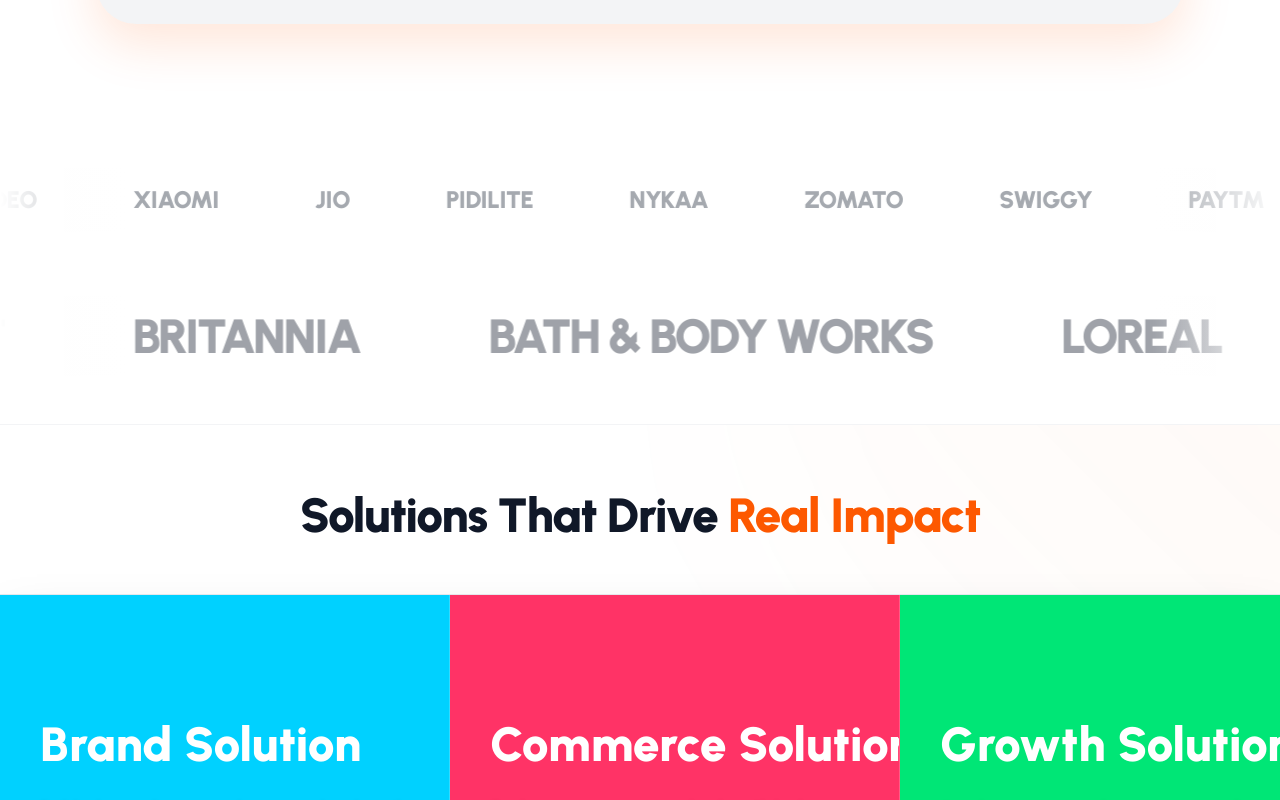
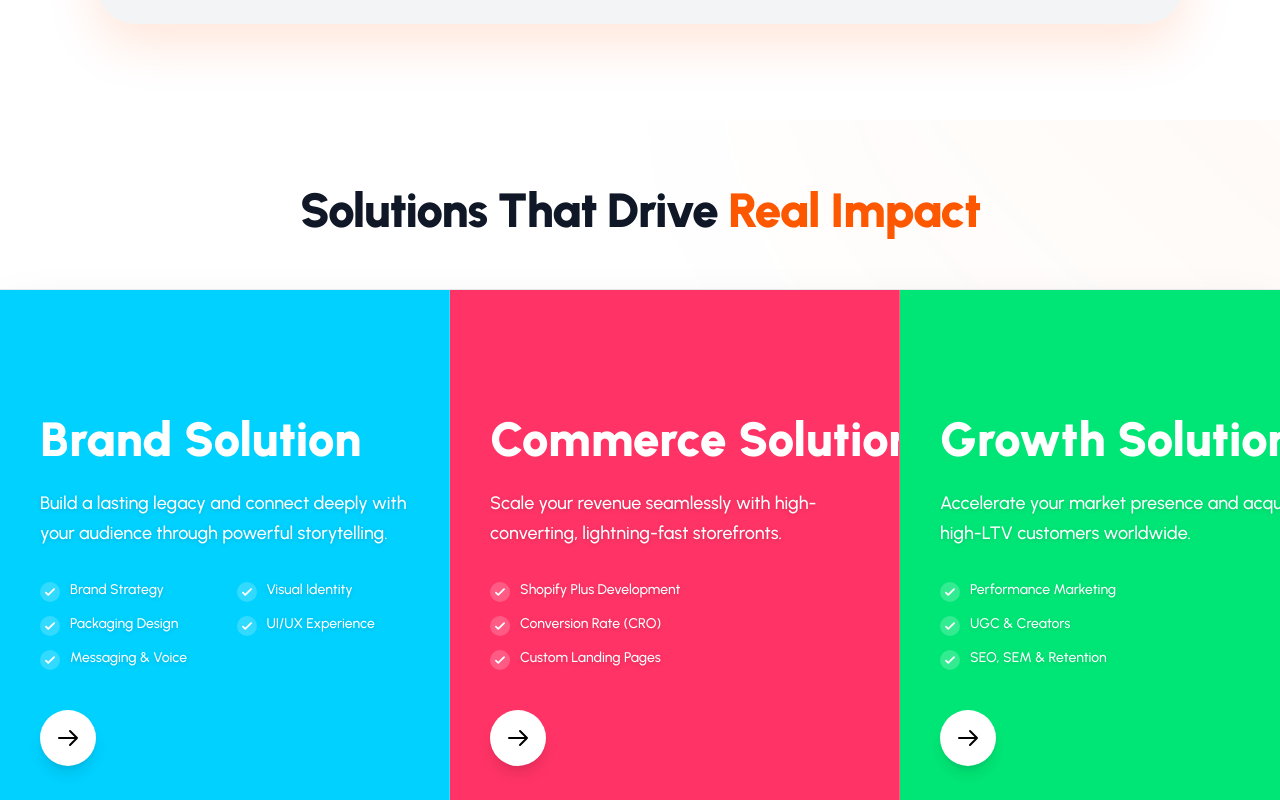
Before and after one commit to Vivekkrguptajio/scaloMatrix, a React (Vite) app in the folder frontend/: page / in a window 1280 px wide. Shown: the part 1420-2220 px from the top of the page. Built offline with nearby package versions, Linux system fonts and the light colour scheme; no server answers; grey boxes are pictures that could not be loaded.

Commit message:
Move ClientLogos component from below Showreel to above Founder section

```diff
--- a/frontend/src/pages/Home.jsx
+++ b/frontend/src/pages/Home.jsx
@@ -120,7 +120,6 @@ export default function Home() {
       <main className="relative z-20 bg-white transition-all duration-1000 opacity-100 blur-0 shadow-[0_20px_50px_rgba(0,0,0,0.5)]">
         <Hero startAnimation={true} />
         <Showreel />
-        <ClientLogos />
         <About />
         <DefinesUs />
         <Toolkit />
@@ -128,6 +127,7 @@ export default function Home() {
         <SelectedWork />
         <Testimonials />
         <Insights />
+        <ClientLogos />
         <Founder />
       </main>
 
```
